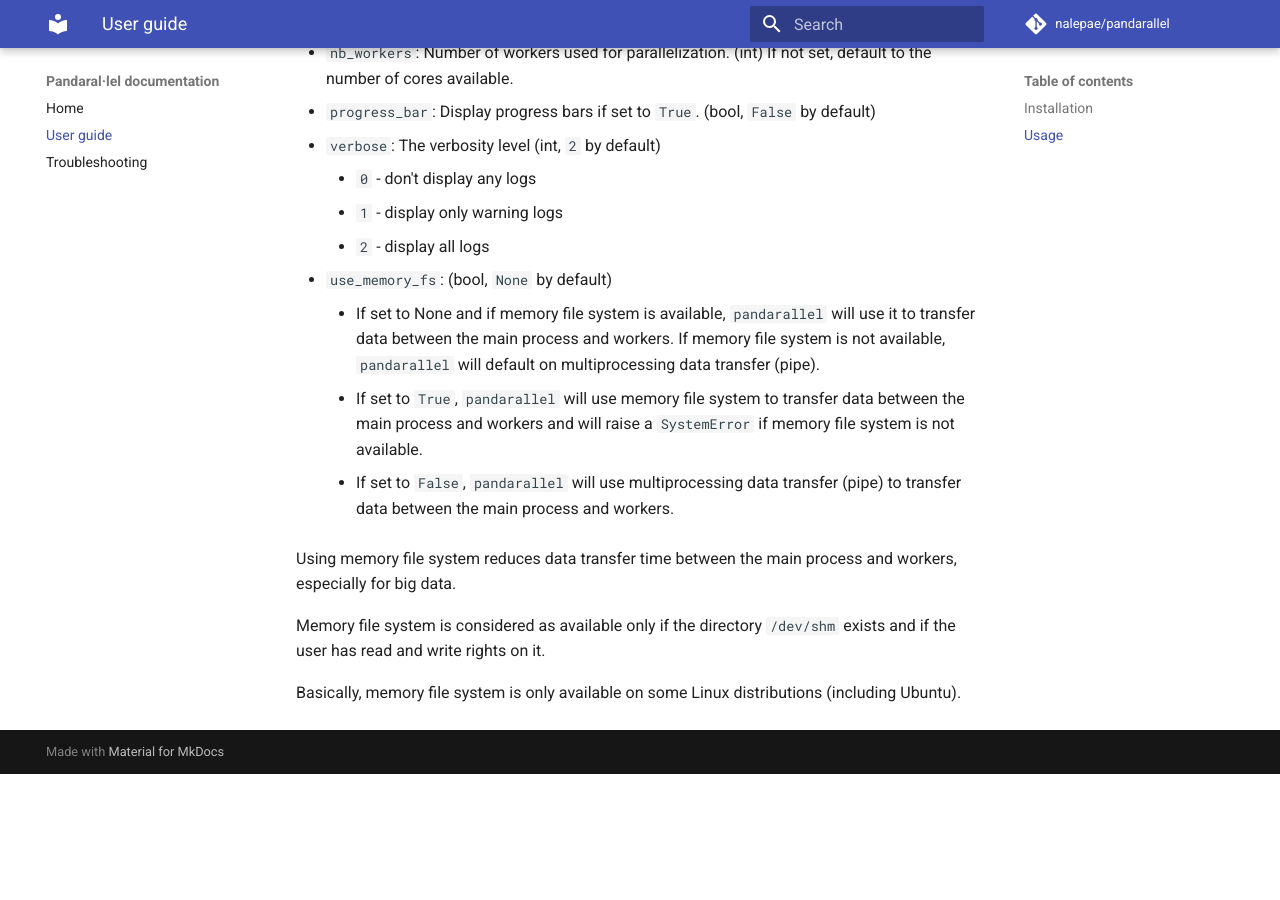
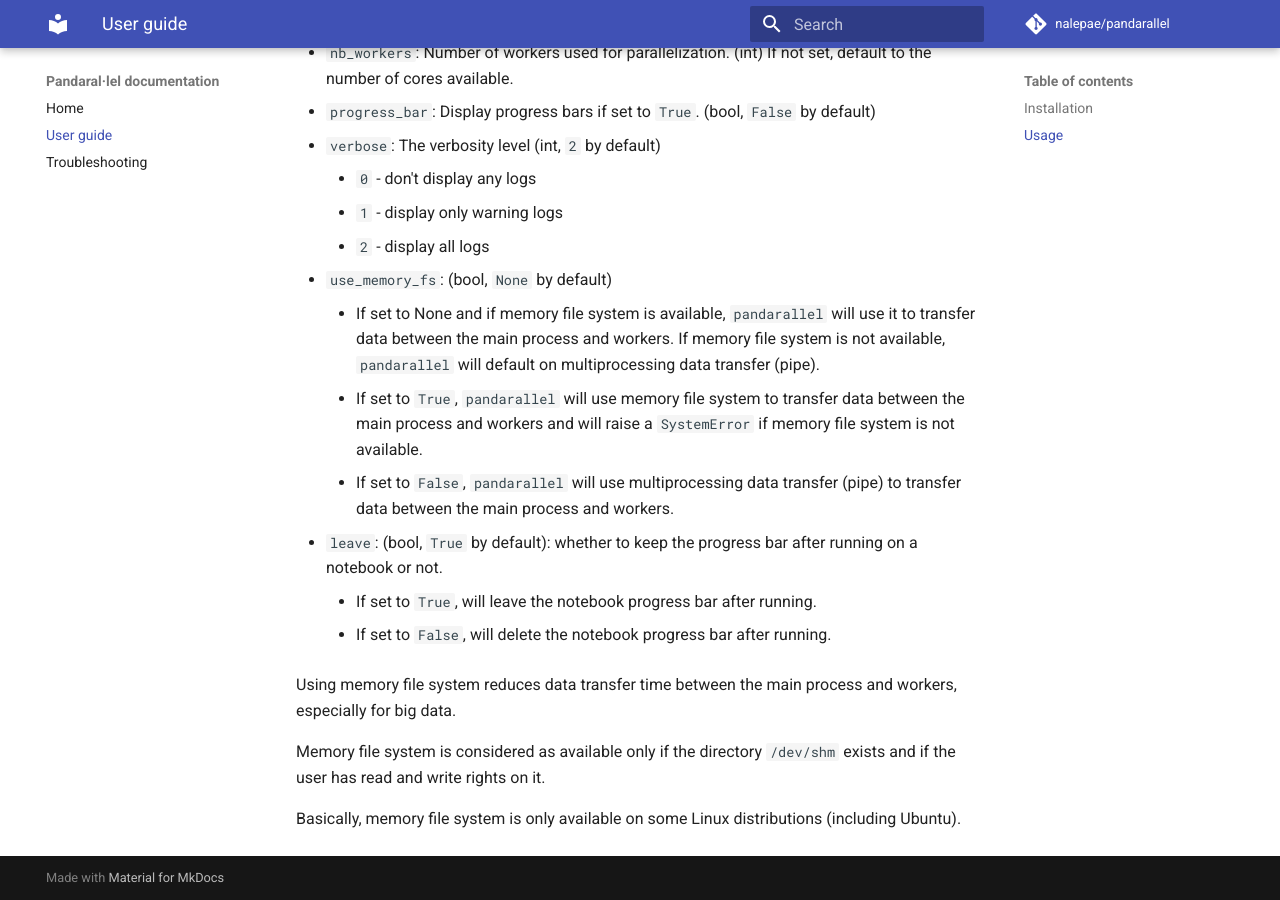
Before and after one commit to nalepae/pandarallel, an MkDocs documentation site: the page built from docs/docs/user_guide.md, in a window 1280 px wide and 900 px high, scrolled down 592 px. Built offline with MkDocs 1.6.1 and Material for MkDocs 9.7.7, drawn with Linux system fonts in a browser that asks for light colours; comment, search, counter and statistics services are not loaded; before the commit the page ends 1366 px from its top, so only the background shows below that.

Commit message:
Update docs

```diff
--- a/docs/docs/user_guide.md
+++ b/docs/docs/user_guide.md
@@ -37,6 +37,9 @@ This method takes 5 optional parameters:
     not available.
     * If set to `False`, `pandarallel` will use multiprocessing data transfer (pipe) to
     transfer data between the main process and workers.
+- `leave`: (bool, `True` by default): whether to keep the progress bar after running on a notebook or not.
+    * If set to `True`, will leave the notebook progress bar after running.
+    * If set to `False`, will delete the notebook progress bar after running.
 
 Using memory file system reduces data transfer time between the main process and
 workers, especially for big data.
```
